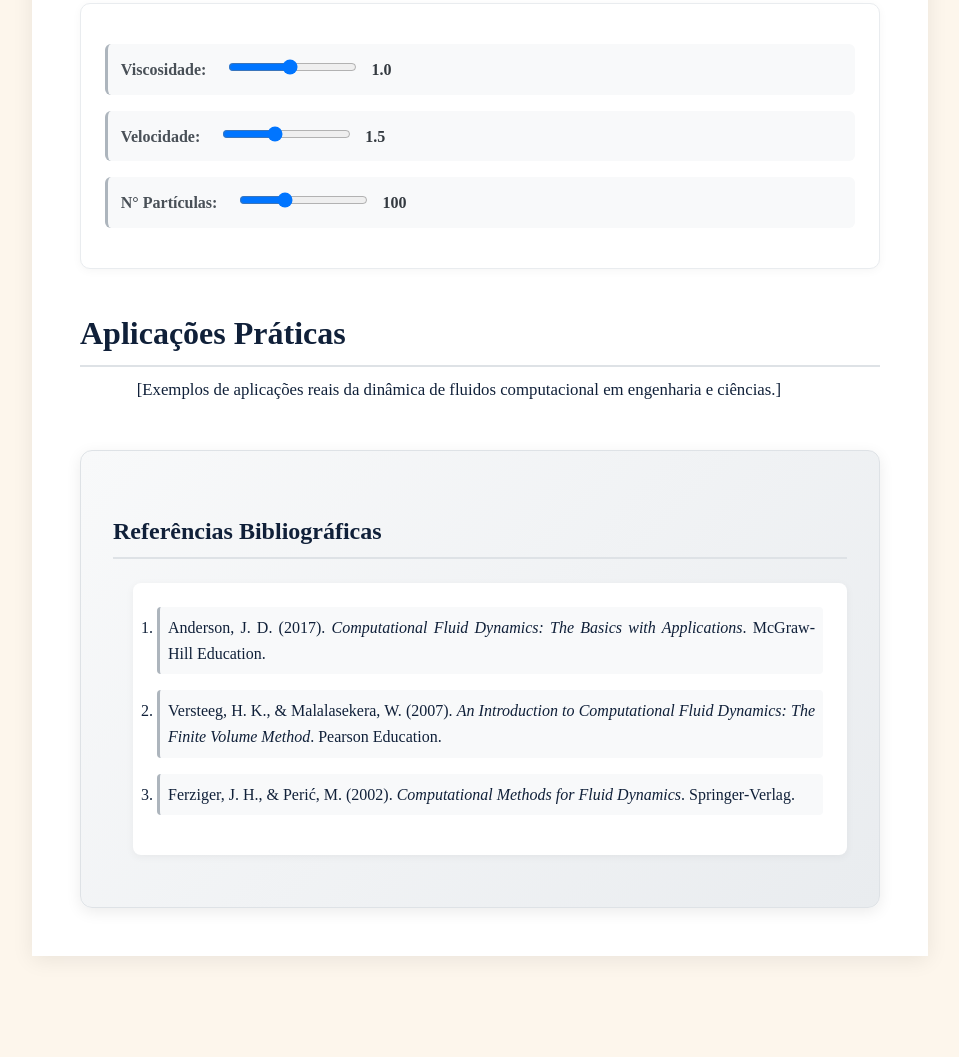
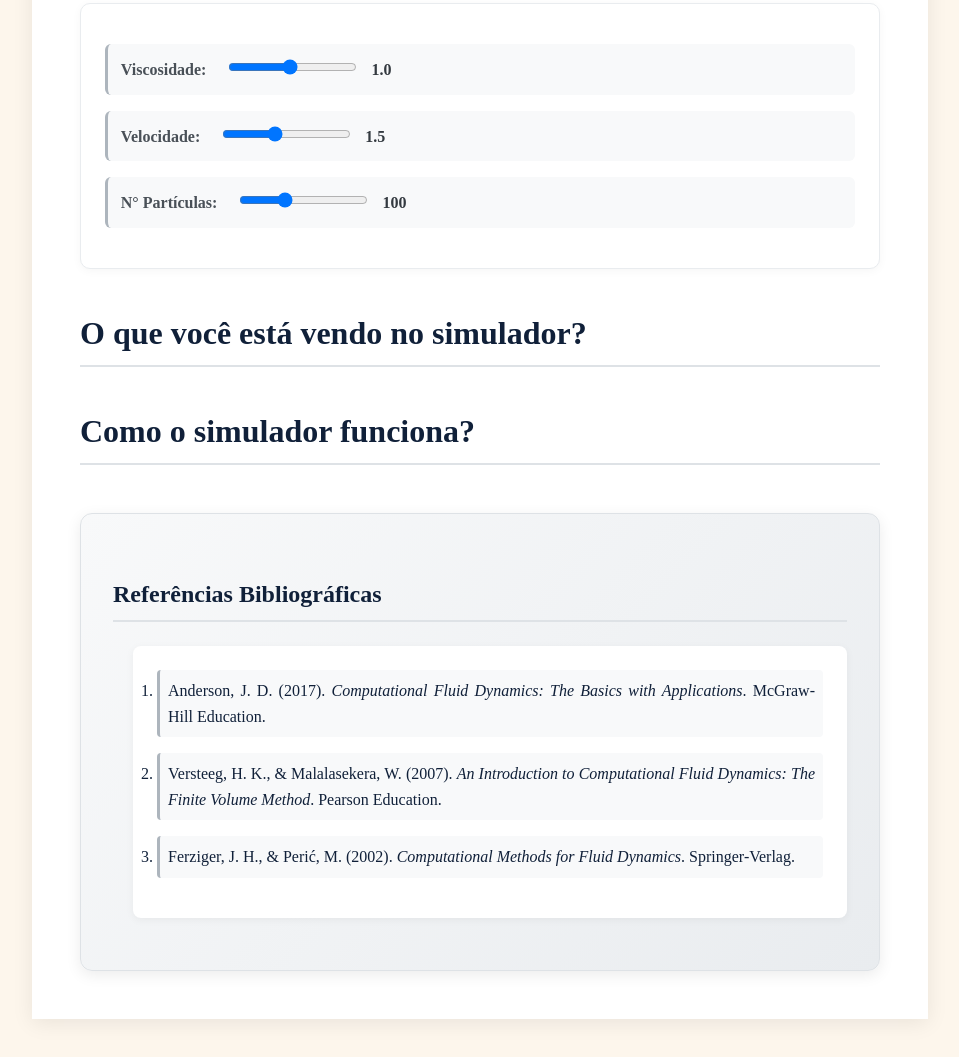
Before and after one commit to hermengardo/simulador_de_fluidos_fis, a plain HTML site: page index.html in a window 1280 px wide. Shown: the part 2223-3280 px from the top of the page, without its empty margins (160-1119 px from the left). Before the commit the page ends 3219 px from the top, so only its background shows below. Drawn offline with nearby package versions, Linux system fonts and the light colour scheme.

Commit message:
first commit

```diff
--- a/index.html
+++ b/index.html
@@ -73,9 +73,14 @@
                 </div>
             </div>
 
-            <h2>Aplicações Práticas</h2>
+            <h2>O que você está vendo no simulador?</h2>
             <p>
-                [Exemplos de aplicações reais da dinâmica de fluidos computacional em engenharia e ciências.]
+
+            </p>
+
+            <h2>Como o simulador funciona?</h2>
+            <p>
+
             </p>
         </div>
 
```
